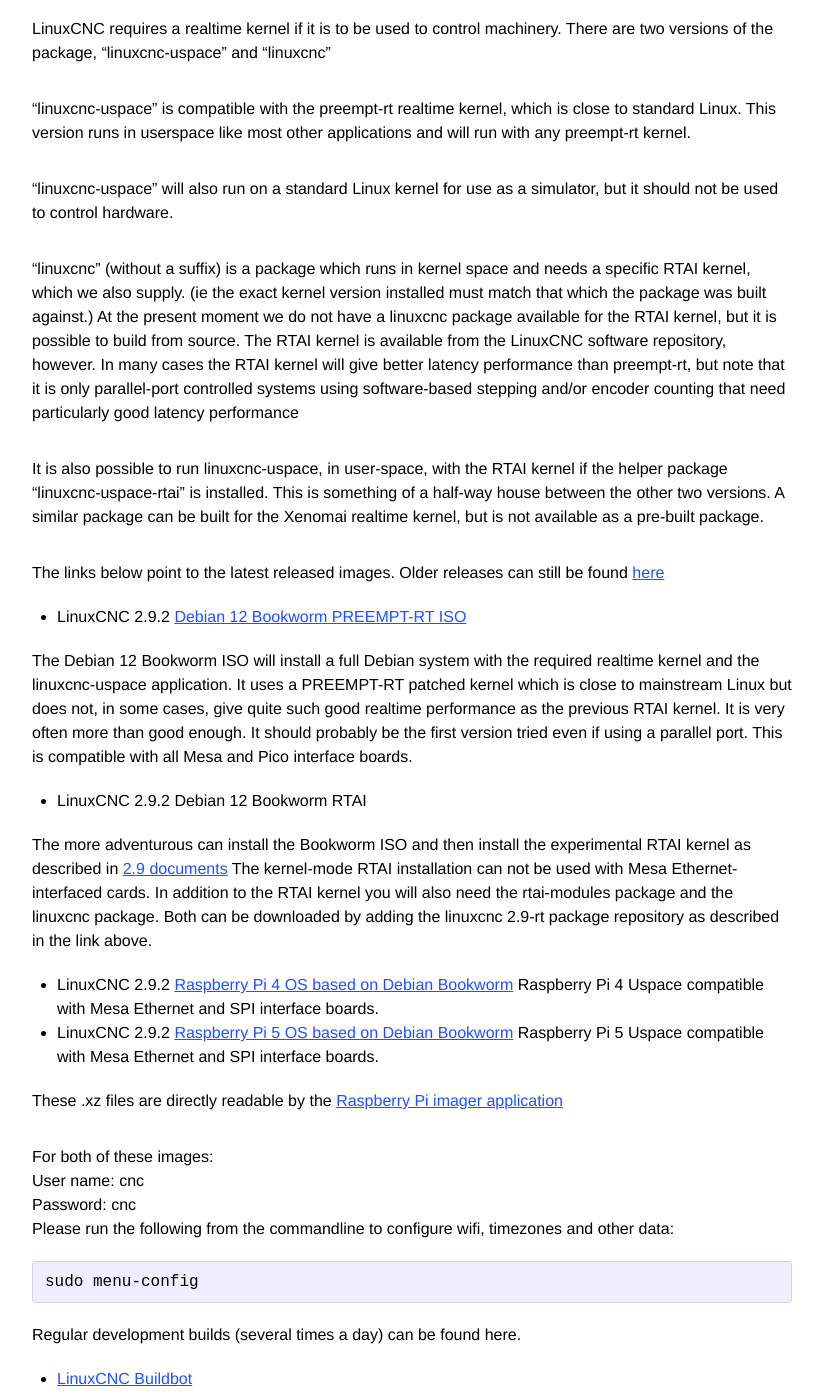
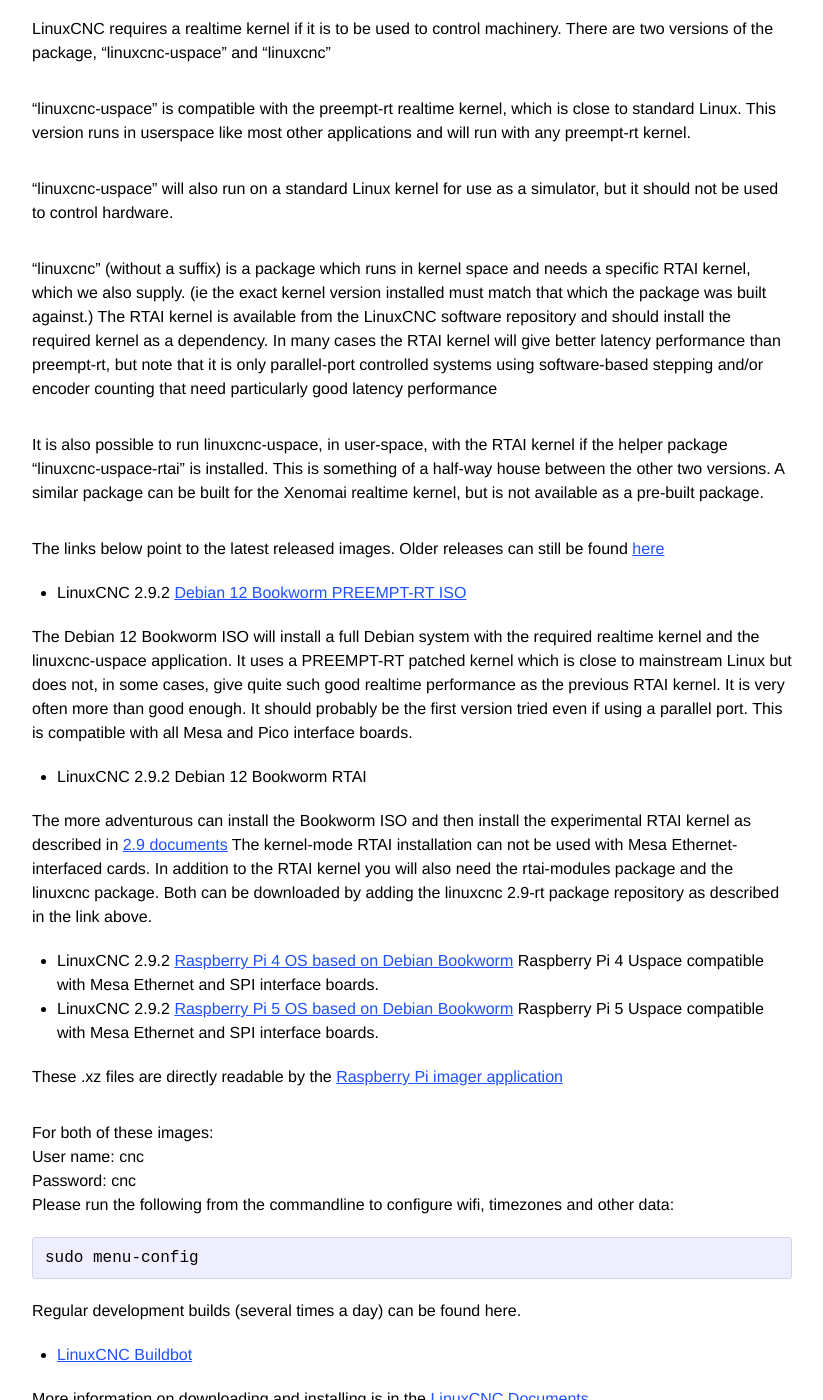
Before and after one commit to LinuxCNC/wlo, a Jekyll site: the page built from downloads/index.md, in a window 1280 px wide and 1400 px high, scrolled down 432 px. Shown: the whole window, without its empty margins (228-1051 px from the left). Built offline with Jekyll 4.4.1, drawn with Linux system fonts in a browser that asks for light colours; some of the changed text lies outside the part shown.

Commit message:
Correct information about RTAI packages
Also correct some remaining references to 2.9.1

```diff
--- a/downloads/index.md
+++ b/downloads/index.md
@@ -29,9 +29,8 @@
 "linuxcnc" (without a suffix) is a package which runs in kernel space
 and needs a specific RTAI kernel, which we also supply. (ie the exact
 kernel version installed must match that which the package was built
-against.) At the present moment we do not have a linuxcnc package
-available for the RTAI kernel, but it is possible to build from source.
-The RTAI kernel is available from the LinuxCNC software repository, however.
+against.) The RTAI kernel is available from the LinuxCNC software repository
+and should install the required kernel as a dependency.
 In many cases the RTAI kernel will give better latency performance than
 preempt-rt, but note that it is only parallel-port controlled systems
 using software-based  stepping and/or encoder counting that need particularly
@@ -94,14 +93,11 @@
 from the command line or with GDebi as a graphical install method. You will need
 to have a compatible realtime kernel to control machinery.
 
-* [LinuxCNC Uspace 2.9.1 64bit](https://www.linuxcnc.org/dists/bookworm/2.9-uspace/binary-amd64/linuxcnc-uspace_2.9.2_amd64.deb)
-* [LinuxCNC Uspace 2.9.1 arm64](https://www.linuxcnc.org/dists/bookworm/2.9-uspace/binary-arm64/linuxcnc-uspace_2.9.2_arm64.deb)
+* [LinuxCNC Uspace 2.9.2 64bit](https://www.linuxcnc.org/dists/bookworm/2.9-uspace/binary-amd64/linuxcnc-uspace_2.9.2_amd64.deb)
+* [LinuxCNC Uspace 2.9.2 arm64](https://www.linuxcnc.org/dists/bookworm/2.9-uspace/binary-arm64/linuxcnc-uspace_2.9.2_arm64.deb)
 * LinuxCNC Docs [English](https://www.linuxcnc.org/dists/bookworm/2.9-uspace/binary-all/linuxcnc-doc-en_2.9.2_all.deb) [Spanish](https://www.linuxcnc.org/dists/bookworm/2.9-uspace/binary-all/linuxcnc-doc-es_2.9.2_all.deb) [French](https://www.linuxcnc.org/dists/bookworm/2.9-uspace/binary-all/linuxcnc-doc-fr_2.9.2_all.deb) [German](https://www.linuxcnc.org/dists/bookworm/2.9-uspace/binary-all/linuxcnc-doc-de_2.9.2_all.deb) [Chinese](https://www.linuxcnc.org/dists/bookworm/2.9-uspace/binary-all/linuxcnc-doc-zh-cn_2.9.2_all.deb)
 * [LinuxCNC Uspace 2.9.2 Dev AMD64](https://www.linuxcnc.org/dists/bookworm/2.9-uspace/binary-amd64/linuxcnc-uspace-dev_2.9.2_amd64.deb) [ARM64](https://www.linuxcnc.org/dists/bookworm/2.9-uspace/binary-arm64/linuxcnc-uspace-dev_2.9.2_arm64.deb)
 
+* [LinuxCNC package for RTAI kernel 5.4.256](https://www.linuxcnc.org/dists/bookworm/2.9-rt/binary-amd64/linuxcnc_2.9.2_amd64.deb)
 * [RTAI Kernel 5.4.258](https://www.linuxcnc.org/dists/bookworm/base/binary-amd64/linux-image-5.4.258-rtai-amd64_5.4.258-rtai-amd64-2_amd64.deb)
 * [RTAI modules](https://www.linuxcnc.org/dists/bookworm/base/binary-amd64/rtai-modules-5.4.258_5.3.3-linuxcnc-delta_amd64.deb)
-
-The following are work-in-progress and should follow in a few weeks (after 29 Oct 2023)
-* [LinuxCNC RTAI 2.8.4 for kernel 4.9.195](https://www.linuxcnc.org/dists/buster/2.8-rt/binary-amd64/linuxcnc_2.8.4_amd64.deb)
-* [LinuxCNC uspace helper for RTAI kernel](https://www.linuxcnc.org/dists/buster/2.8-rtpreempt/binary-amd64/linuxcnc-uspace-rtai_2.8.4_amd64.deb)
```
